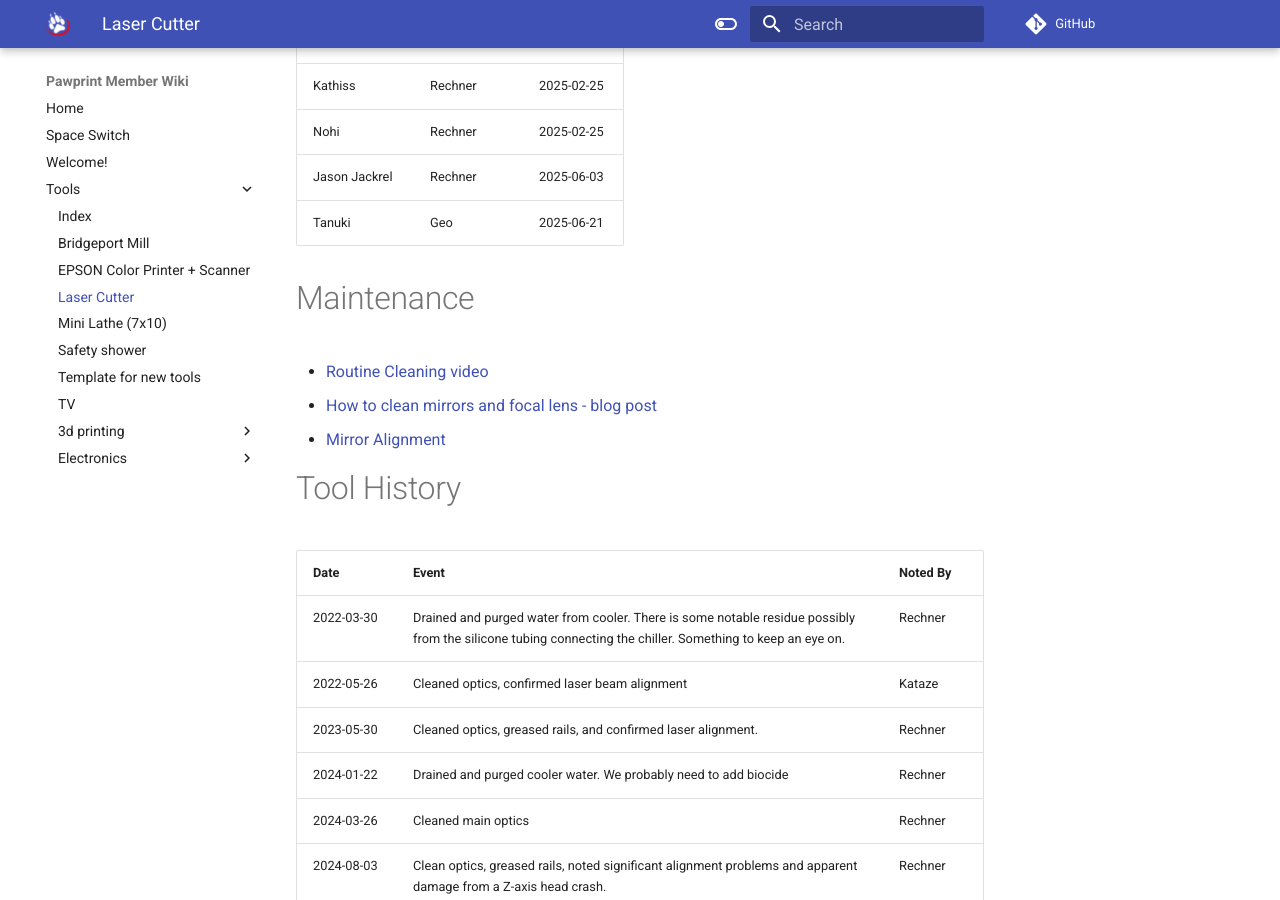
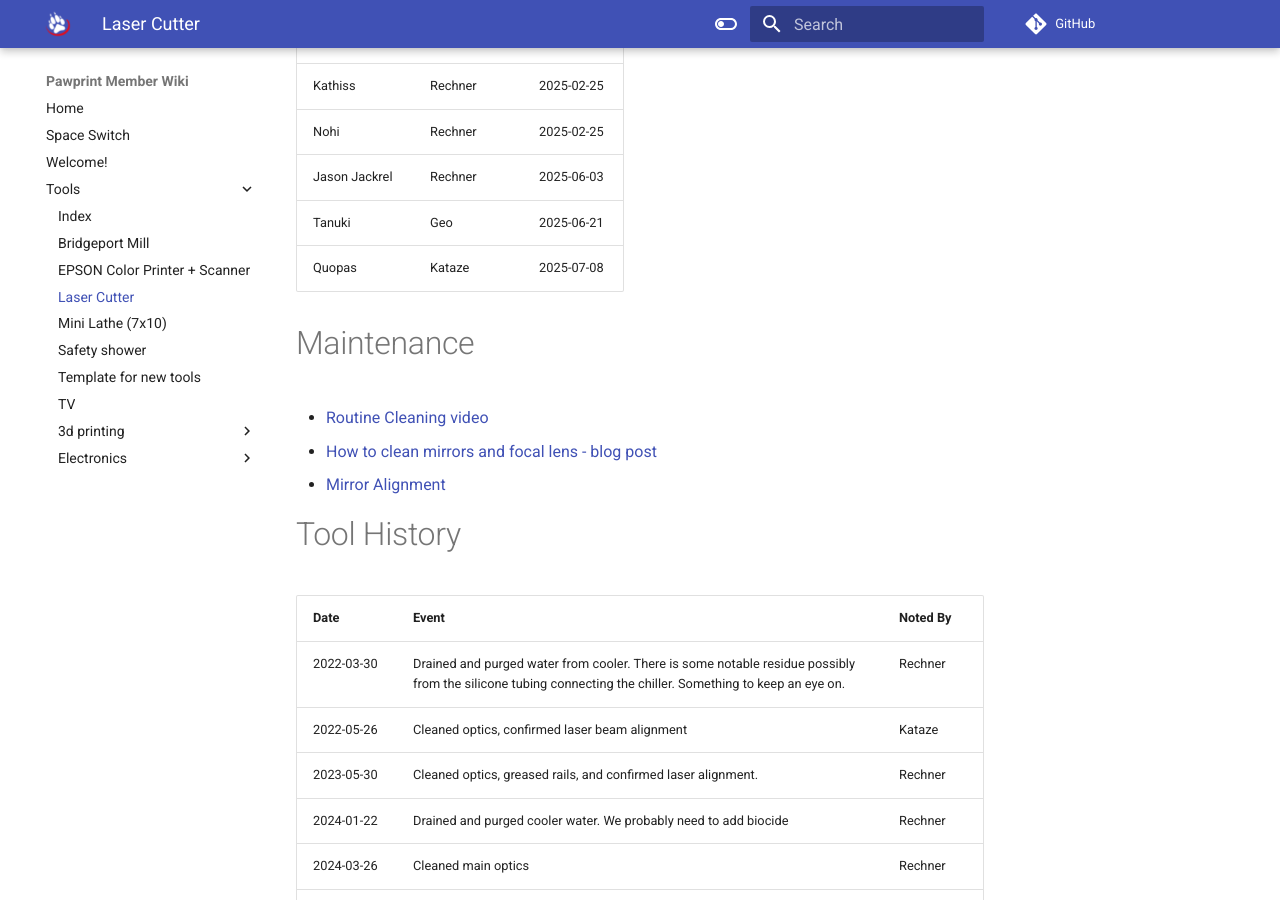
Before and after one commit to PawprintPrototyping/pawprintprototyping.github.io, an MkDocs documentation site: the page built from docs/tools/laser.md, in a window 1280 px wide and 900 px high, scrolled down 6869 px. Built offline with MkDocs 1.6.1 and Material for MkDocs 9.7.7, drawn with Linux system fonts in a browser that asks for light colours; comment, search, counter and statistics services are not loaded.

Commit message:
Certify Quopas on the laser cutter

```diff
--- a/docs/tools/laser.md
+++ b/docs/tools/laser.md
@@ -196,6 +196,7 @@ You can also manually level by jogging the Z up and down, and using the short en
 |Nohi         | Rechner      | 2025-02-25     |
 |Jason Jackrel| Rechner      | 2025-06-03     |
 |Tanuki       | Geo          | 2025-06-21     |
+|Quopas       | Kataze       | 2025-07-08     |
 
 
 
```
